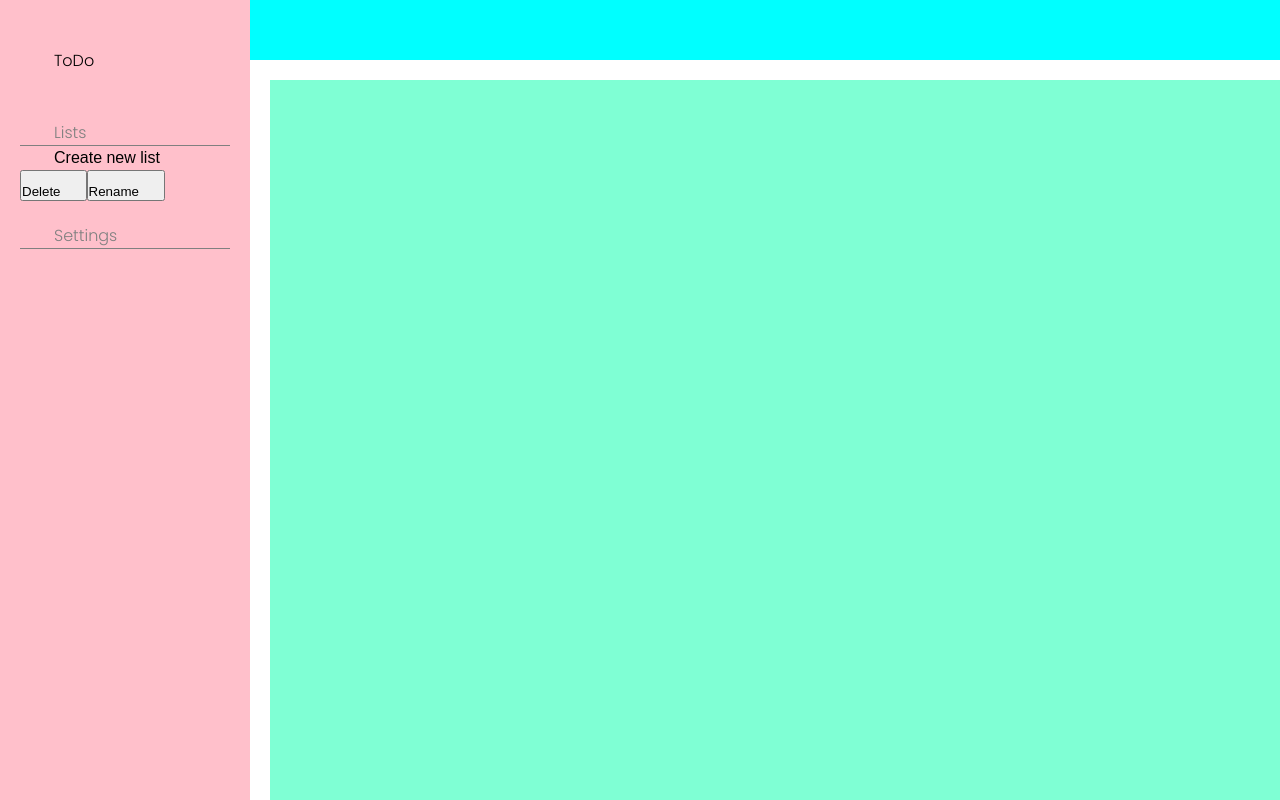
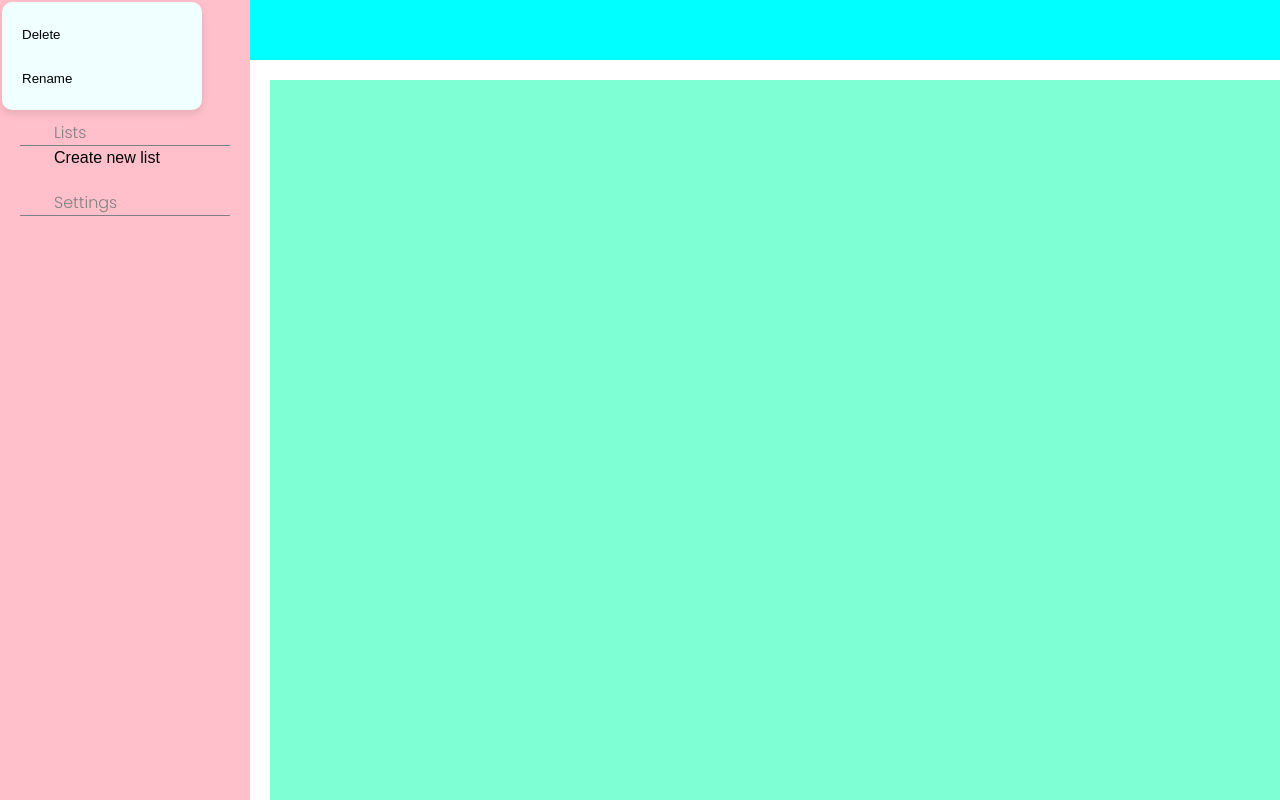
Before and after one commit to FemputerTech/TaskManager, a React (Create React App) app: page / in a window 1280 px wide. Built offline with nearby package versions, Linux system fonts and the light colour scheme; some icons are missing; the HTML template or start-up script is replaced by a standard one.

Commit message:
styled the context menu

```diff
--- a/src/styles/ContextMenu.css
+++ b/src/styles/ContextMenu.css
@@ -1,12 +1,26 @@
 /* ****************** Context Menu ****************** */
-context-menu {
+.context-menu {
   position: absolute;
-  display: none;
+  display: flex;
+  flex-direction: column;
+  justify-content: flex-start;
   background-color: azure;
-  width: 100px;
-  height: 100px;
+  border-radius: 10px;
+  box-shadow: 0 4px 8px rgba(0, 0, 0, 0.1);
+  padding-top: 10px;
+  padding-bottom: 10px;
+  width: 200px;
 }
 
-context-menu.active {
-  display: block;
+.option {
+  display: flex;
+  justify-content: space-between;
+  align-items: center;
+  background-color: transparent;
+  border: none;
+  padding: 10px 20px;
 }
+
+.option:hover {
+  background-color: aqua;
+}
```
